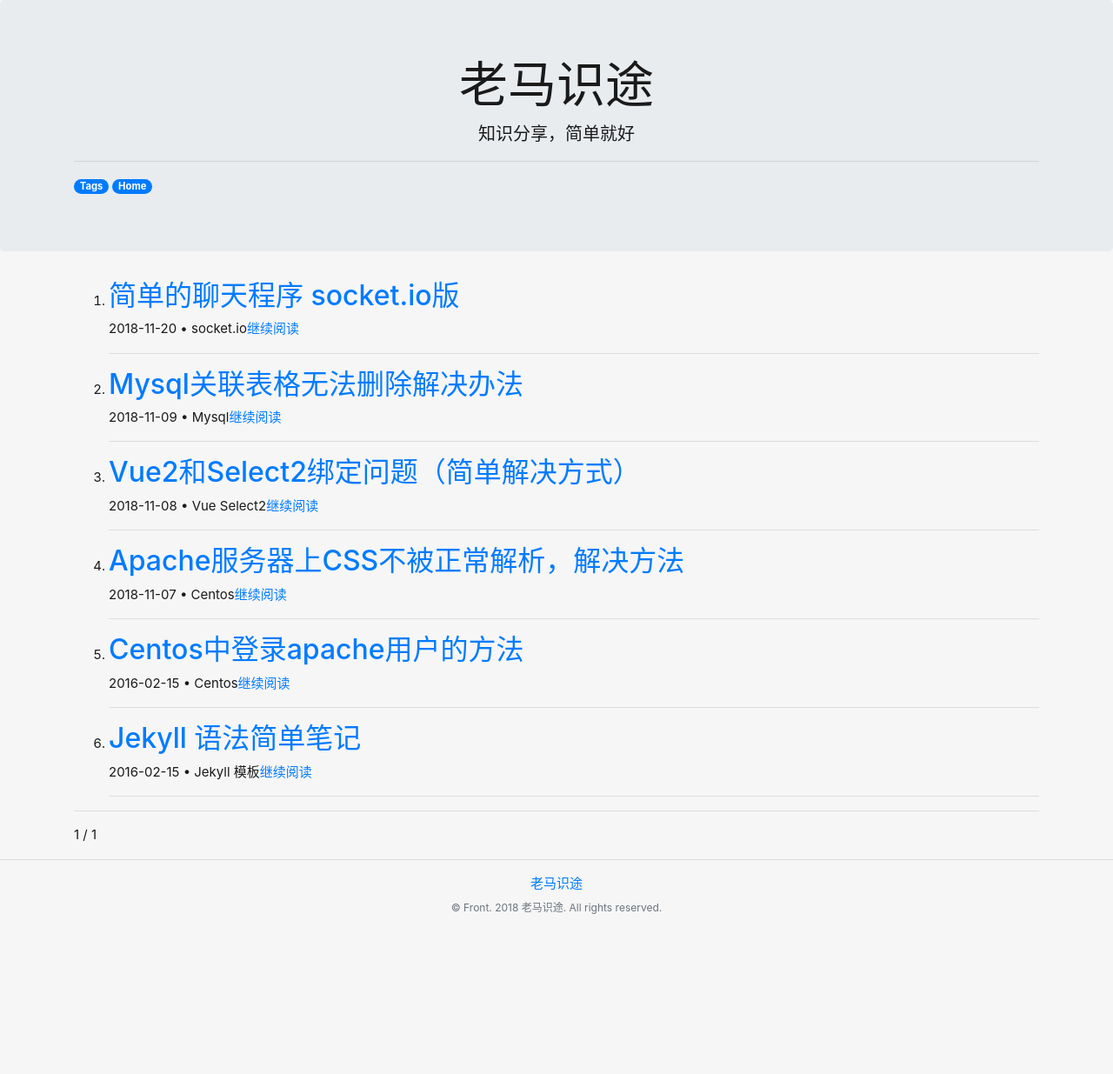
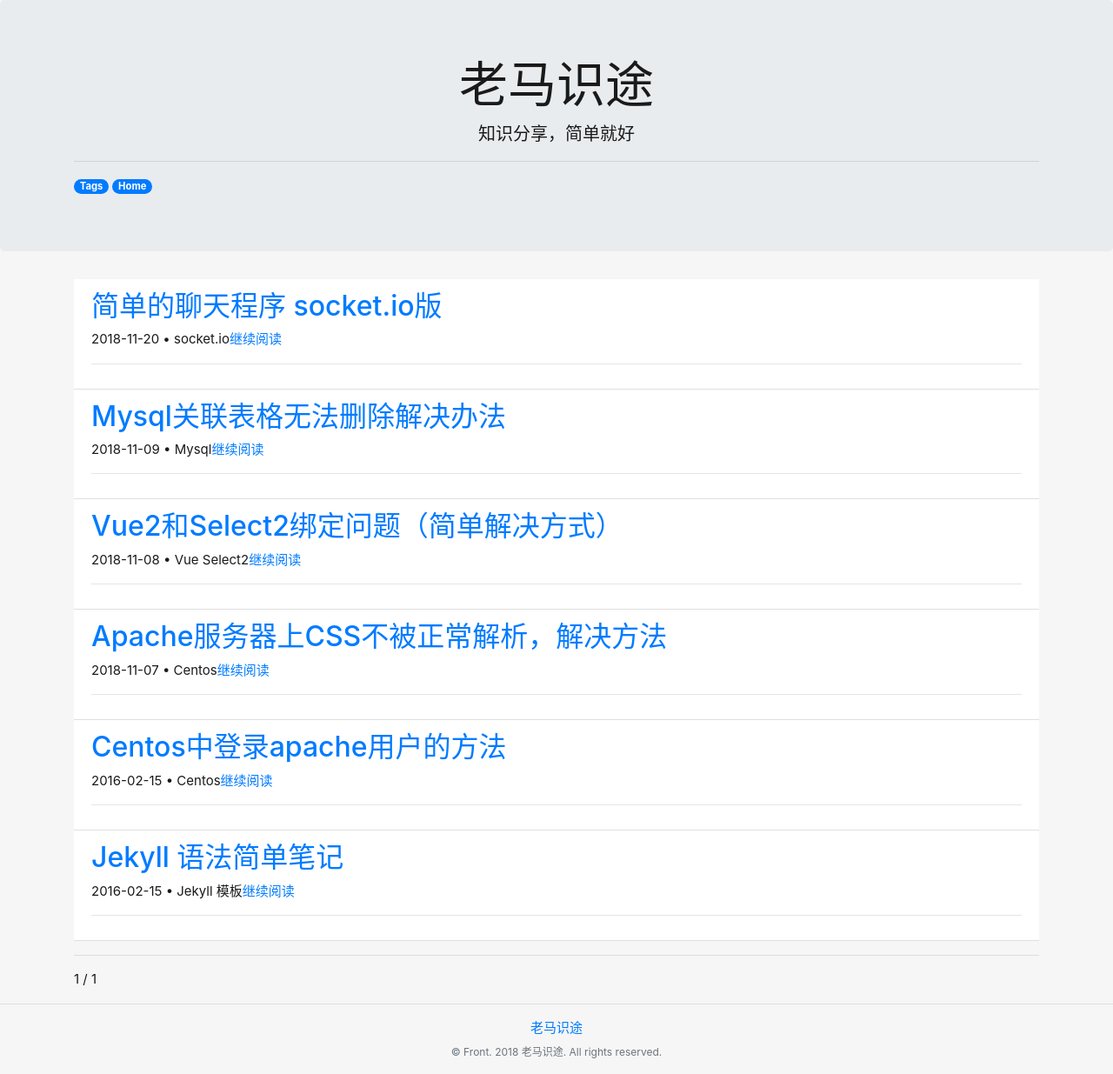
Before and after one commit to cfwin/cfwin.github.io, a Jekyll site: the page built from index.html, in a window 1280 px wide. Shown: the whole page at 87% size. Built offline with Jekyll 4.4.1, drawn with Linux system fonts in a browser that asks for light colours; the list of posts is cut into pages by our own code; before the commit the page ends 1069 px from its top, so only the background shows below that.

Commit message:
Update index.html

```diff
--- a/index.html
+++ b/index.html
@@ -3,9 +3,9 @@ layout: default
 ---
 
 <div class="main-post-list">
-  <ol class="post-list">
+  <ol class="post-list list-group list-group-flush">
     {% for post in paginator.posts %}
-    <li class="transition-3d-hover">
+    <li class="transition-3d-hover list-group-item">
       <h2 class="post-list__post-title post-title"><a href="{{ post.url }}" title="访问 {{ post.title }}">{{ post.title }}</a></h2>
       <!--<p class="excerpt">{{ post.content | strip_html | strip_newlines | truncate: 250 }}&hellip;</p>-->
       <div class="post-list__meta"><time datetime="{{post.date | date: date_to_xmlschema}}" class="post-list__meta--date date">{{ post.date | date: "%F"}}</time> &#8226; <span class="post-list__meta--tags tags">{{ post.tags | join:' ' }}</span><a class="btn-border-small" href={{ post.url }}>继续阅读</a></div>
```
